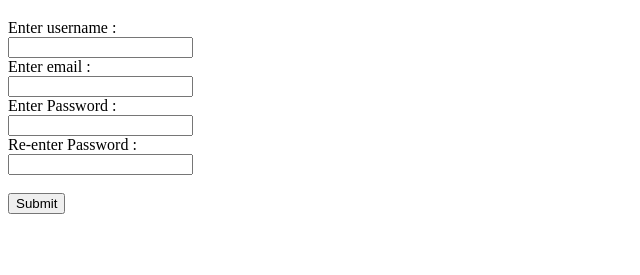
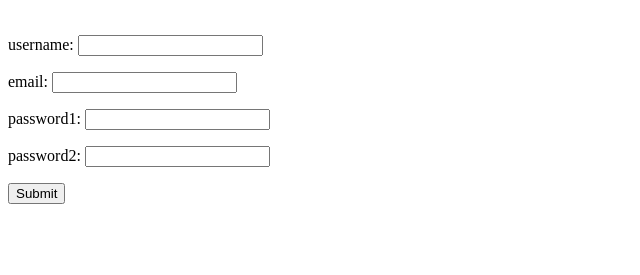
Before and after one commit to pratham1002/time-table-api, a Django app: page /signUp in a window 1280 px wide. Shown: the part 25-300 px from the top of the page, without its empty margins (0-640 px from the left). Run offline with Django 3.2, Linux system fonts and the light colour scheme.

Commit message:
Code restructure for signUp

```diff
--- a/templates/SignUp.html
+++ b/templates/SignUp.html
@@ -9,14 +9,7 @@ Hello {{userdata.name}} Please Create a Password
 <br>
 <form action="signUp" method="post">
     {% csrf_token %}
-    Enter username : <br> <input type="text" name="username" required>
-    <br>
-    Enter email : <br> <input type="text" name="email" required>
-    <br>
-    Enter Password : <br> <input type="password" name="password1" required>
-    <br>
-    Re-enter Password : <br> <input type="password" name="password2" required>
-    <br><br>
+    {{form.as_p}}
     <input type="submit">
 </form>
 {% endblock %}
--- a/timetable/views.py
+++ b/timetable/views.py
@@ -72,10 +72,10 @@ def signUp(request):
         form = signUpForm(request.POST)
 
         if form.is_valid():
-            user = User.objects.create_user(username=request.username, password=request.password1, email=request.email)
+            user = User.objects.create_user(username=request.POST['username'], password=request.POST['password1'], email=request.POST['email'])
             user.save()
 
-            newstudent=Student(bits_id=request.username, email=request.email)
+            newstudent=Student(bits_id=request.POST['username'], email=request.POST['email'])
             newstudent.save()
             for i in range (0,6):
                 newday = Day(day_number=i, student=newstudent)
@@ -84,46 +84,17 @@ def signUp(request):
                     newhour = Hour(day_number=i, hour_number=j, day=newday)
                     newhour.save()
 
-            user = auth.authenticate(username=request.username, password=request.password1)
+            user = auth.authenticate(username=request.POST['username'], password=request.POST['password1'])
 
             if user is not None:
                 auth.login(request,user)
                 return redirect('/home')
-        try :
-            username = request.POST['username']
-            email = request.POST['email']
-            password1 = request.POST['password1']
-            password2 = request.POST['password2']
-        except :
-            return redirect('/signUp')
 
-        if(password1==password2):
-            if User.objects.filter(email=email).exists():
-                return render(request,'signUp.html',{"message":"User already exists"})
-            else:
-                user = User.objects.create_user(username=username, password=password1, email=email)
-                user.save()
-
-                newstudent=Student(bits_id=username, email=email)
-                newstudent.save()
-                for i in range (0,6):
-                    newday = Day(day_number=i, student=newstudent)
-                    newday.save()
-                    for j in range (1,10):
-                        newhour = Hour(day_number=i, hour_number=j, day=newday)
-                        newhour.save()
-
-                user = auth.authenticate(username=username, password=password1)
-
-                if user is not None:
-                    auth.login(request,user)
-                    return redirect('/home')
-
-        else:
-            return render(request, 'signUp.html', {"message": "Passwords Do Not Match"})
-
-    else:
-        return render(request, 'signUp.html')
+    form = signUpForm()
+    context = {
+        "form": form
+    }
+    return render(request, 'signUp.html', context)
 
 def logout(request):
     auth.logout(request)
```
